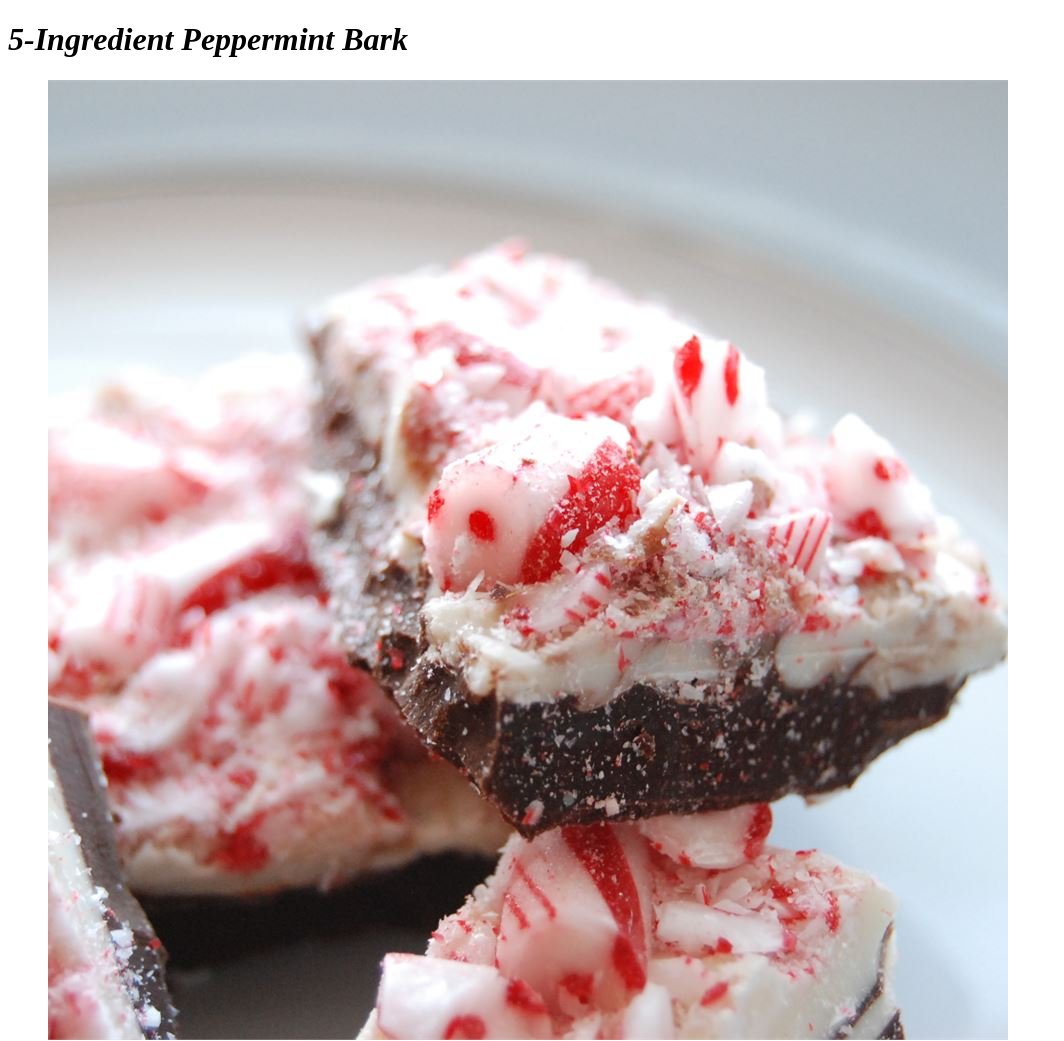
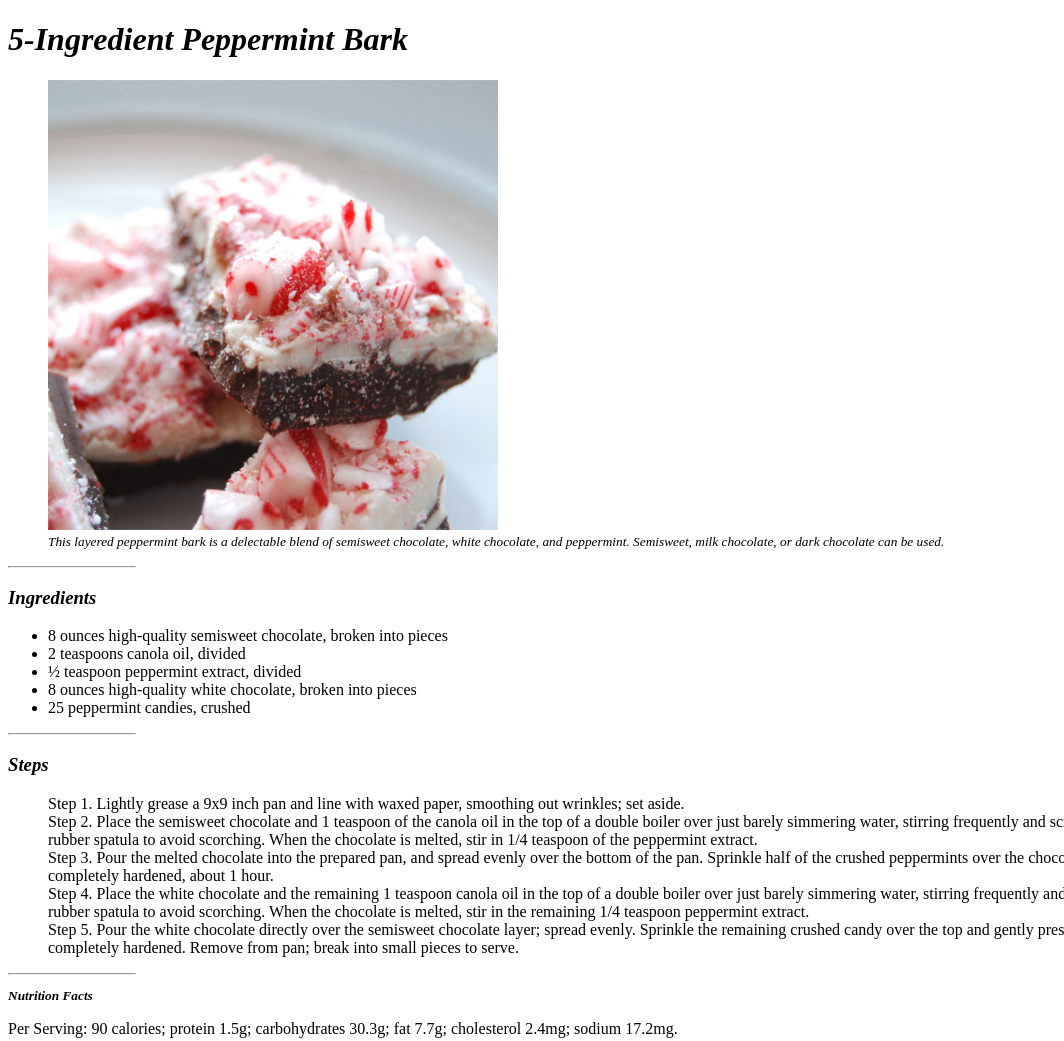
Before and after one commit to vlueprints/odin-recipes, a plain HTML site: page recipes/5-ingredient-peppermint-bark.html in a window 1280 px wide. Shown: the top 1041 px of the page, without its empty margins (0-1064 px from the left). Drawn offline with Linux system fonts and the light colour scheme.

Commit message:
edit img style

```diff
--- a/recipes/5-ingredient-peppermint-bark.html
+++ b/recipes/5-ingredient-peppermint-bark.html
@@ -7,7 +7,7 @@
   <body>
     <h1><bold><em>5-Ingredient Peppermint Bark</em></bold></h1>
     <figure>
-      <img src="../recipes/images/bark.jpeg" alt="a two-layered white and semisweet chocolate barks with crushed peppermint candy toppings" style="min-width: auto">
+      <img src="../recipes/images/bark.jpeg" alt="a two-layered white and semisweet chocolate barks with crushed peppermint candy toppings" style="max-width: 450px; min-width: 450px;">
       <figcaption style="font-size: smaller;"><em>This layered peppermint bark is a delectable blend of semisweet chocolate, white chocolate, and peppermint. Semisweet, milk chocolate, or dark chocolate can be used.</em></figcaption>
     </figure>
     <hr style="width: 10%; margin-left: 0">
```
